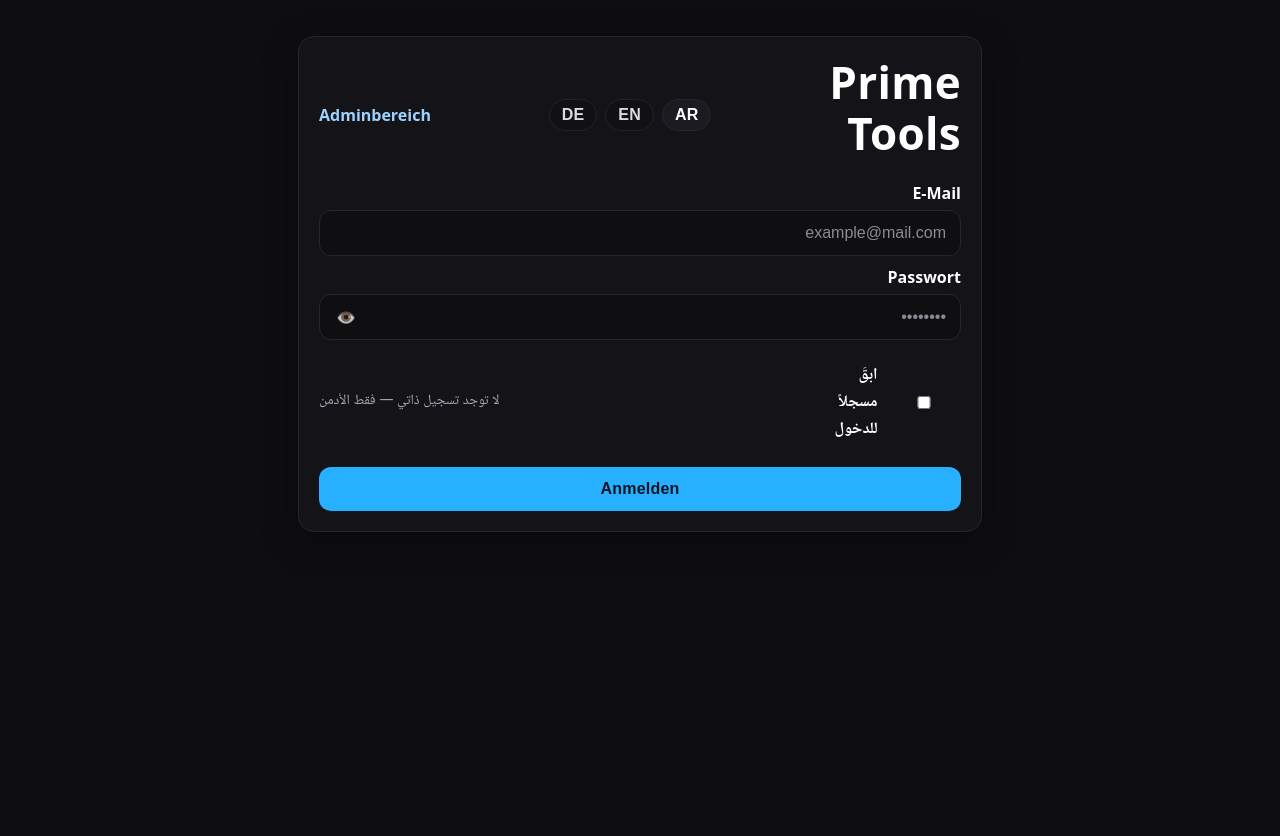
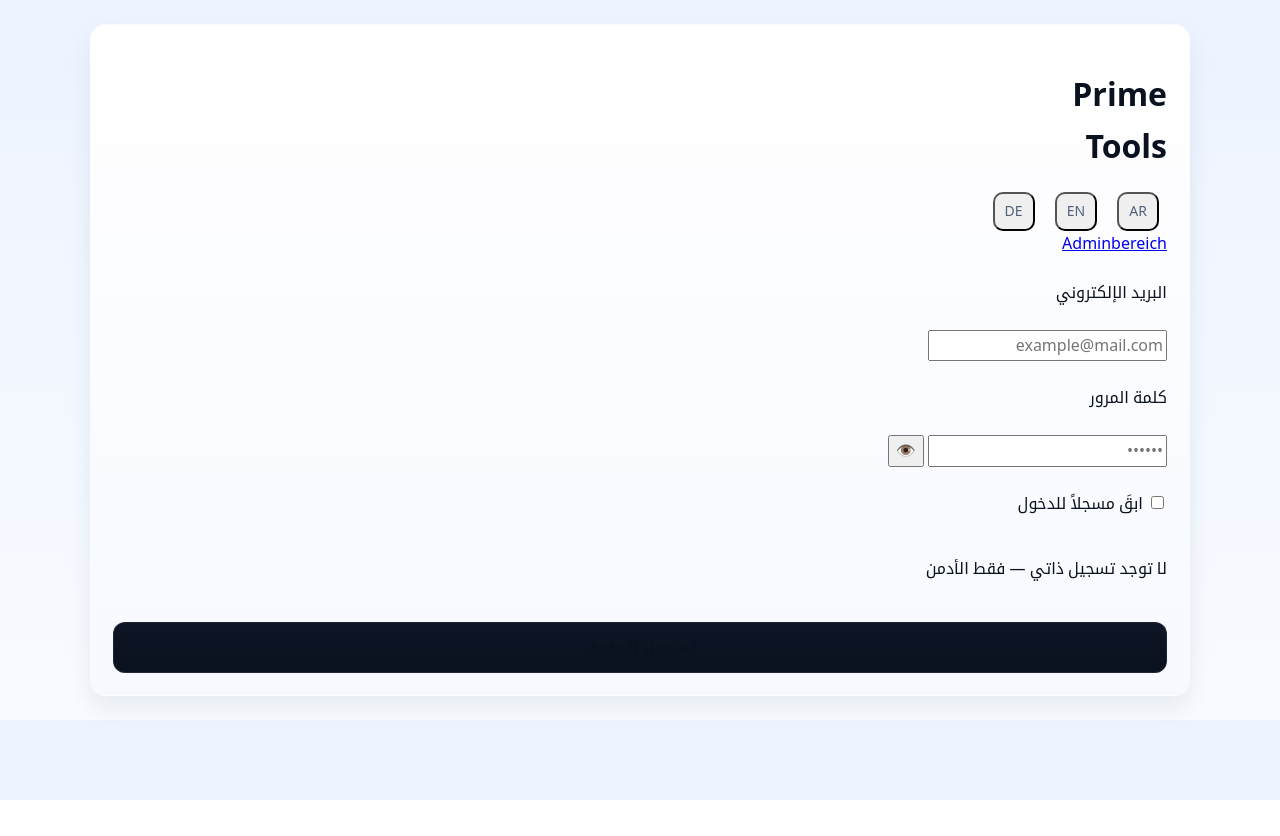
Before and after one commit to ay7asan-netizen/Prime-Tools-, a plain HTML site: page index.html in a window 1280 px wide. After the commit the page ends 800 px from the top, so only its background shows below. Drawn offline with Linux system fonts and the light colour scheme.

Commit message:
Update index.html

```diff
--- a/index.html
+++ b/index.html
@@ -2,110 +2,60 @@
 <html lang="ar" dir="rtl">
 <head>
   <meta charset="UTF-8" />
-  <meta name="viewport" content="width=device-width,initial-scale=1" />
+  <meta name="viewport" content="width=device-width, initial-scale=1" />
   <title>Prime Tools</title>
+  <link rel="manifest" href="manifest.json" />
+  <link rel="stylesheet" href="styles.css" />
 
-  <!-- ====== UI STYLE (نفسه ستستخدمه في admin.html) ====== -->
-  <style>
-    :root{
-      --bg:#0e0e10;--card:#141418;--muted:#a6a6b0;--border:#27272a;
-      --input-bg:#0f0f12;--accent:#27b0ff;--accent-ink:#071622;
-      --shadow:0 10px 36px rgba(0,0,0,.35);--radius:16px
-    }
-    *{box-sizing:border-box}html,body{height:100%}
-    body{margin:0;background:var(--bg);color:#fff;font-family:ui-sans-serif,system-ui,-apple-system,"Segoe UI",Roboto,Tajawal,"Noto Naskh Arabic",sans-serif;-webkit-font-smoothing:antialiased;text-rendering:optimizeLegibility}
-    .wrap{max-width:720px;margin:36px auto;padding:0 18px}
-    .card{background:var(--card);border:1px solid var(--border);border-radius:var(--radius);padding:20px;box-shadow:var(--shadow)}
-    h1,h2{margin:0 0 14px 0;line-height:1.15}h1{font-size:clamp(26px,4vw,44px);font-weight:900;letter-spacing:.3px}h2{font-size:clamp(18px,2.8vw,24px);font-weight:800}
-    .top{display:flex;align-items:center;justify-content:space-between;gap:12px;flex-wrap:wrap}
-    .langbar{display:flex;align-items:center;gap:8px}
-    .lang{cursor:pointer;user-select:none;padding:6px 12px;border-radius:999px;border:1px solid var(--border);background:#111115;opacity:.85;font-weight:700;letter-spacing:.2px}
-    .lang.active{opacity:1;background:#1b1b21}
-    .link{color:#9cd2ff;text-decoration:none;font-weight:700}.link:hover{text-decoration:underline}
-    label{display:block;margin:10px 0 6px;font-weight:700}
-    .field{position:relative}
-    input,button{width:100%;border-radius:12px;border:1px solid var(--border);background:var(--input-bg);color:#fff;padding:13px 14px;font-size:16px}
-    input::placeholder{color:#8b8b95}input:focus,button:focus{outline:2px solid var(--accent);outline-offset:2px}
-    .eye{position:absolute;inset-block:0;display:grid;place-items:center;width:42px;cursor:pointer;opacity:.8}
-    html[dir="rtl"] .eye{left:6px}html[dir="ltr"] .eye{right:6px}
-    .row{display:flex;align-items:center;justify-content:space-between;gap:12px;flex-wrap:wrap;margin-top:12px}
-    .muted{color:var(--muted);font-size:14px}
-    .btn{background:var(--accent);color:var(--accent-ink);border:none;font-weight:900;letter-spacing:.2px;padding:13px 14px;border-radius:12px;margin-top:14px;cursor:pointer;transition:transform .05s ease,filter .2s ease}
-    .btn:hover{filter:brightness(1.06)}.btn:active{transform:translateY(1px)}
-    .hidden{display:none}
-  </style>
-
-  <!-- manifest/service worker (اختياري) -->
-  <link rel="manifest" href="manifest.json" />
+  <!-- Firebase (Compat) -->
+  <script src="https://www.gstatic.com/firebasejs/10.14.0/firebase-app-compat.js"></script>
+  <script src="https://www.gstatic.com/firebasejs/10.14.0/firebase-auth-compat.js"></script>
+  <script src="https://www.gstatic.com/firebasejs/10.14.0/firebase-firestore-compat.js"></script>
 </head>
 <body>
-  <div class="wrap">
-    <div class="card">
-      <div class="top">
-        <h1>Prime<br/>Tools</h1>
-        <div class="langbar">
+  <div class="container card">
+
+    <header class="header">
+      <div class="brand">
+        <h1>Prime<br />Tools</h1>
+      </div>
+
+      <div class="lang-switch">
         <button class="lang active" data-lang="ar">AR</button>
         <button class="lang" data-lang="en">EN</button>
         <button class="lang" data-lang="de">DE</button>
       </div>
-        <a class="link" href="admin.html" id="t-admin">Adminbereich</a>
-      </div>
 
-      <div class="form">
-        <label id="t-email">E-Mail</label>
-        <div class="field">
+      <a id="t-admin" class="admin-link" href="admin.html">Adminbereich</a>
+    </header>
+
+    <label id="t-email" class="label">البريد الإلكتروني</label>
+    <div class="input-wrap">
       <input id="email" type="email" placeholder="example@mail.com" autocomplete="username" />
     </div>
 
-        <label id="t-pass">Passwort</label>
-        <div class="field">
-          <input id="password" type="password" placeholder="••••••••" autocomplete="current-password" />
-          <span class="eye" id="togglePass" title="إظهار/إخفاء">👁️</span>
+    <label id="t-pass" class="label">كلمة المرور</label>
+    <div class="input-wrap">
+      <input id="password" type="password" placeholder="••••••" autocomplete="current-password" />
+      <button id="togglePass" class="icon-btn" aria-label="show/hide">
+        👁️
+      </button>
     </div>
 
     <div class="row">
-          <label style="display:flex;align-items:center;gap:8px">
+      <label class="check">
         <input id="remember" type="checkbox" />
         <span id="t-remember">ابقَ مسجلاً للدخول</span>
       </label>
-          <span class="muted" id="t-no-self">لا توجد تسجيل ذاتي — فقط الأدمن</span>
     </div>
 
-        <button id="loginBtn" class="btn" style="margin-top:18px" id="t-login">Anmelden</button>
+    <p class="muted" id="t-no-self">لا توجد تسجيل ذاتي — فقط الأدمن</p>
+
+    <button id="t-login" class="btn primary" data-i18n="login">تسجيل الدخول</button>
+
+    <div id="msg" class="msg" hidden></div>
   </div>
 
-      <!-- قسم التسجيل الذاتي موجود لكن مخفي حتى لا يتعطل كودك القديم -->
-      <div id="selfRegister" class="hidden">
-        <input id="firstName"/><input id="lastName"/><input id="address"/>
-        <input id="regEmail"/><input id="regPass"/><button id="registerBtn"></button>
-      </div>
-    </div>
-  </div>
-
-  <!-- Firebase v8 compat (كما يستخدم كودك) -->
-  <script src="https://www.gstatic.com/firebasejs/8.10.1/firebase-app.js"></script>
-  <script src="https://www.gstatic.com/firebasejs/8.10.1/firebase-auth.js"></script>
-  <script src="https://www.gstatic.com/firebasejs/8.10.1/firebase-firestore.js"></script>
-  <script src="https://www.gstatic.com/firebasejs/8.10.1/firebase-storage.js"></script>
-
-  <!-- سكربتاتك -->
   <script src="app.js"></script>
-
-  <!-- تحسينات بسيطة (إظهار/إخفاء كلمة المرور + تبديل اللغات بصرياً) -->
-  <script>
-    (function(){
-      const pass = document.getElementById('password');
-      document.getElementById('togglePass').onclick = () => {
-        pass.type = pass.type === 'password' ? 'text' : 'password';
-      };
-      document.querySelectorAll('.lang').forEach(b=>{
-        b.addEventListener('click', ()=>{
-          document.querySelectorAll('.lang').forEach(x=>x.classList.remove('active'));
-          b.classList.add('active');
-          // لغة الواجهة يتكفل بها app.js لديك (حسب IDs)
-        });
-      });
-    })();
-  </script>
 </body>
 </html>
```
Lines whose indentation alone changed are shown as unchanged.
